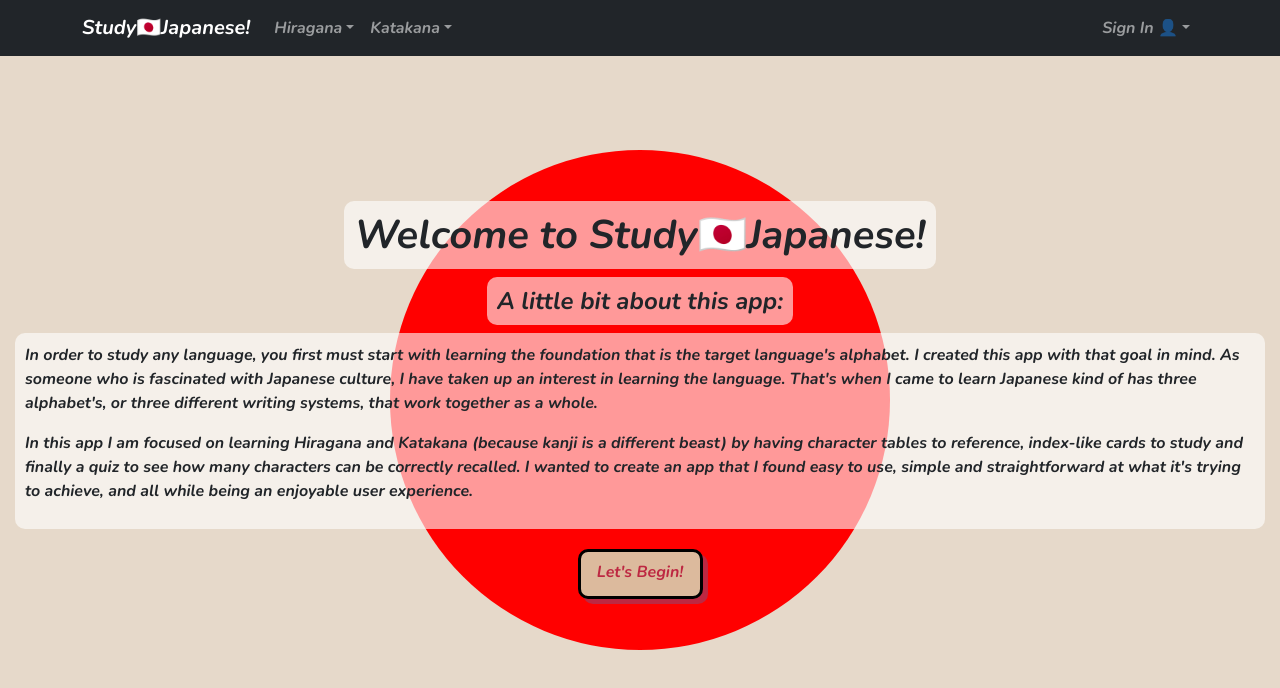
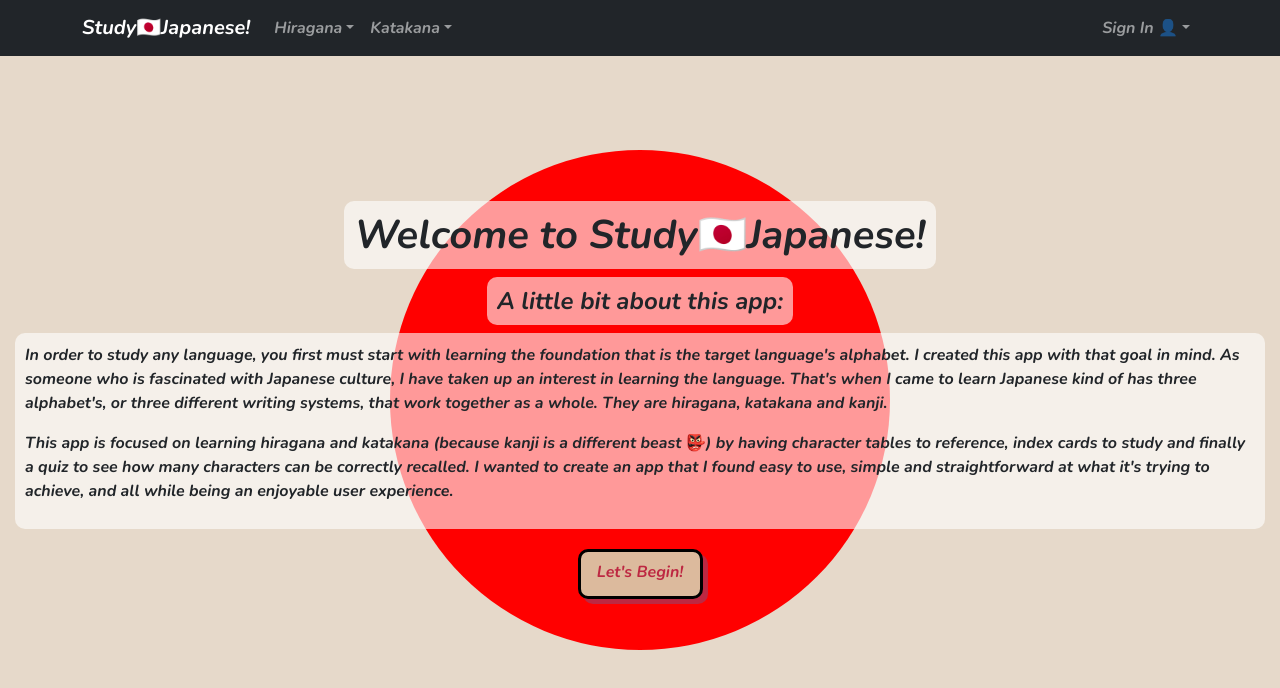
Before and after one commit to pastasauce59/study-japanese, a React (Create React App) app: page / in a window 1280 px wide. Shown: the top 688 px of the page. Built offline with nearby package versions, Linux system fonts and the light colour scheme.

Commit message:
changes to about section descrition

```diff
--- a/src/App.js
+++ b/src/App.js
@@ -34,10 +34,11 @@ function App() {
                 is the target language's alphabet. I created this app with that goal in mind. As someone who is
                 fascinated with Japanese culture, I have taken up an interest in learning the language. That's when I came
                 to learn Japanese kind of has three alphabet's, or three different writing systems, that work together as a whole.
+                They are hiragana, katakana and kanji.
                 </p>
                 <p>
-                In this app I am focused on learning Hiragana and Katakana (because kanji is a different beast) by having
-                character tables to reference, index-like cards to study and finally a quiz to see how many characters can be
+                This app is focused on learning hiragana and katakana (because kanji is a different beast 👺) by having
+                character tables to reference, index cards to study and finally a quiz to see how many characters can be
                 correctly recalled. I wanted to create an app that I found easy to use, simple and straightforward at what it's
                 trying to achieve, and all while being an enjoyable user experience.
               </p>
```
